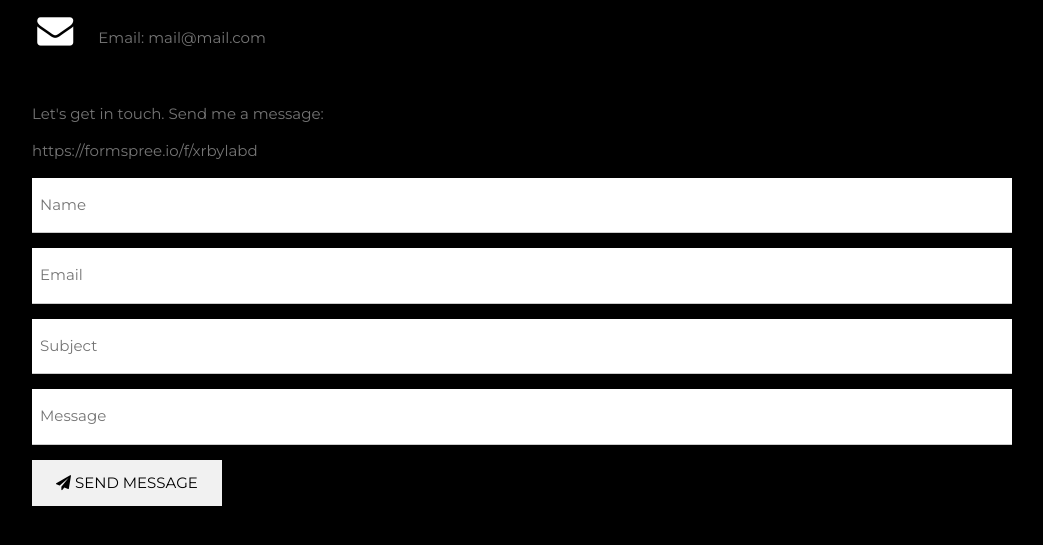
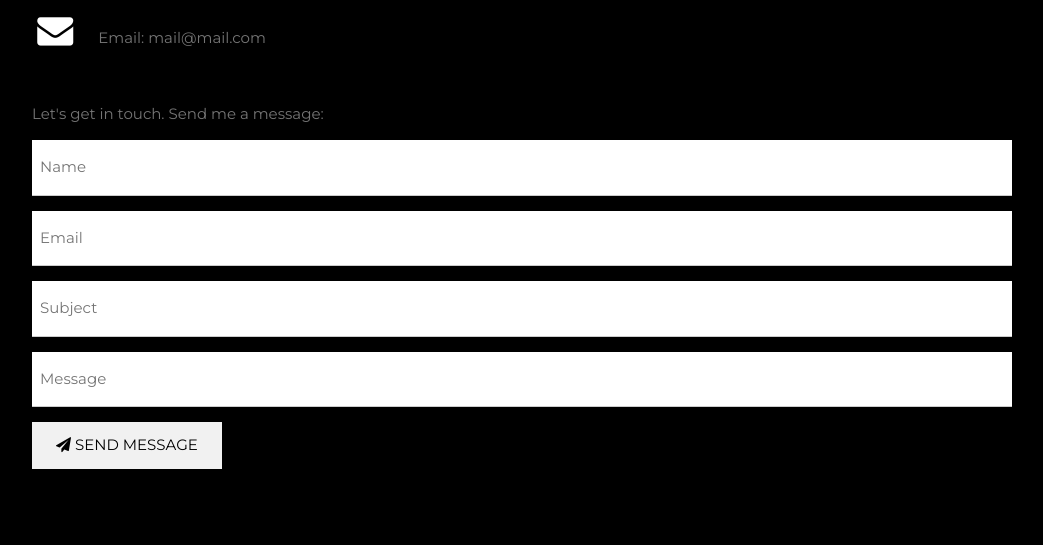
Before and after one commit to MurtazaaaAli/My_portfolio, a plain HTML site: page index.html in a window 1280 px wide. Shown: the part 3681-4226 px from the top of the page, without its empty margins (178-1221 px from the left). Drawn offline with nearby package versions, Linux system fonts and the light colour scheme.

Commit message:
Update index.html

```diff
--- a/index.html
+++ b/index.html
@@ -196,7 +196,10 @@ body, h1,h2,h3,h4,h5,h6 {font-family: "Montserrat", sans-serif}
     <p>Let's get in touch. Send me a message:</p>
 
 
-https://formspree.io/f/xrbylabd
+<!-- modify this form HTML and place wherever you want your form -->
+<form
+  action="https://formspree.io/f/xrbylabd"
+   method="POST"
   <p><input class="w3-input w3-padding-16" type="text" placeholder="Name" required name="Name"></p>
   <p><input class="w3-input w3-padding-16" type="email" placeholder="Email" required name="Email"></p>
   <p><input class="w3-input w3-padding-16" type="text" placeholder="Subject" required name="Subject"></p>
```
